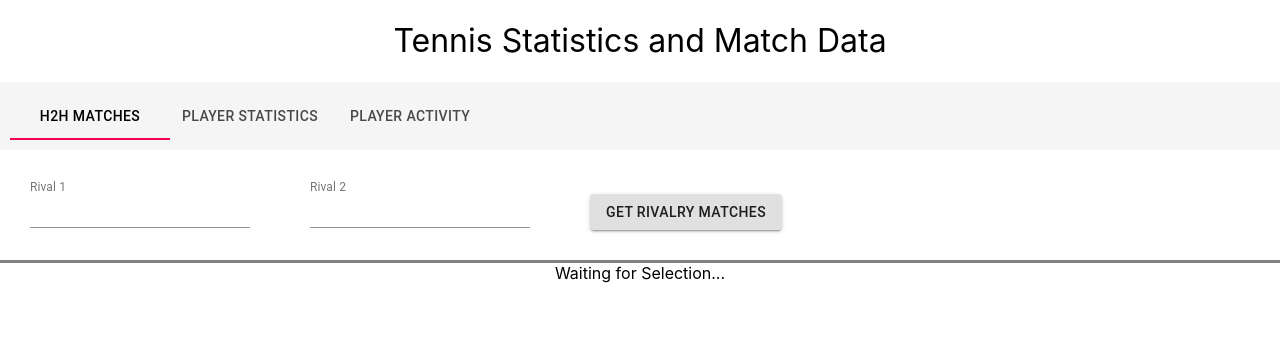
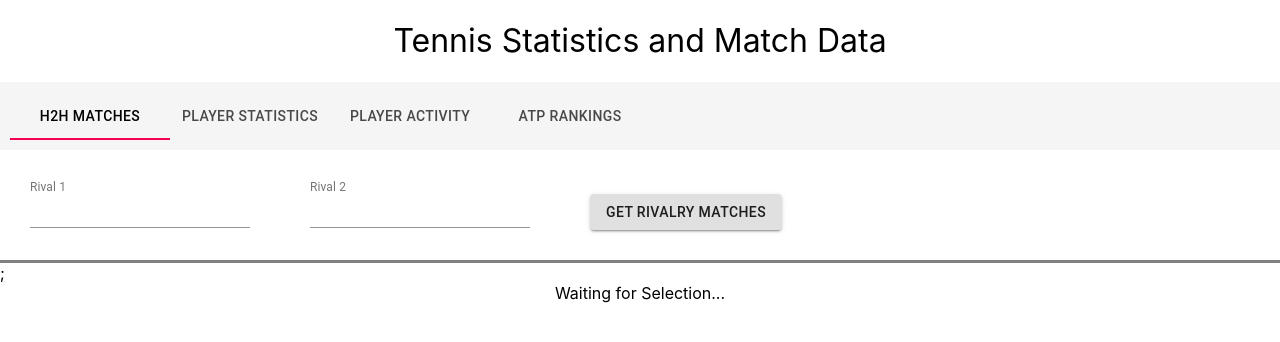
Before and after one commit to gabrielLlanes/tennis-api-frontend, a React (Create React App) app: page / in a window 1280 px wide. Shown: the top 342 px of the page. Built offline with nearby package versions, Linux system fonts and the light colour scheme.

Commit message:
rankings added

```diff
--- a/src/App.js
+++ b/src/App.js
@@ -6,10 +6,11 @@ import TennisService from './services/tennisService';
 import Rivalry from './components/Rivalry';
 import PlayerStats from './components/PlayerStats';
 import PlayerActivity from './components/PlayerActivity';
+import Rankings from './components/Rankings';
 
 function App() {
   const [currFunction, setCurrFunction] = useState(1);
-  const [show, setShow] = useState({rivalry:false, indStats:false, indActivity:false});
+  const [show, setShow] = useState({rivalry:false, indStats:false, indActivity:false, rankings:false});
 
   const [rivalry, setRivalry] = useState({p1:"", p2:""});
   const [rivalryData, setRivalryData] = useState([]);
@@ -20,10 +21,12 @@ function App() {
   const [activityPlayer, setActivityPlayer] = useState("");
   const [activity, setActivity] = useState([]);
 
+  const [rankings, setRankings] = useState([]);
+
   const handleTabChange = (event, value) => {
     setCurrFunction(value)
-    setShow({rivalry:false, indStats:false, indActivity:false});
-    setRivalry({p1:'', p2:''});setRivalryData([]);setStatsPlayer('');setStats({});setActivityPlayer('');setActivity([]);
+    setShow({rivalry:false, indStats:false, indActivity:false, rankings:false});
+    setRivalry({p1:'', p2:''});setRivalryData([]);setStatsPlayer('');setStats({});setActivityPlayer('');setActivity([]);setRankings([]);
   }
 
 
@@ -32,7 +35,7 @@ function App() {
     TennisService.getH2HData(rivalry).then(response => {
       console.log(response);
       setRivalryData(response.data);
-      setShow({rivalry:true, indStats:false, indActivity:false});
+      setShow({rivalry:true, indStats:false, indActivity:false, rankings:false});
     })
   }
 
@@ -41,7 +44,7 @@ function App() {
     TennisService.getPlayerStats(statsPlayer).then(response => {
       console.log(response);
       setStats(response.data);
-      setShow({rivalry:false, indStats:true, indActivity:false});
+      setShow({rivalry:false, indStats:true, indActivity:false, rankings:false});
     })
   }
 
@@ -50,9 +53,16 @@ function App() {
     TennisService.getPlayerActivity(activityPlayer).then(response => {
       console.log(response);
       setActivity(response.data);
-      setShow({rivalry:false, indStats:false, indActivity:true});
+      setShow({rivalry:false, indStats:false, indActivity:true, rankings:false});
     })
+  }
 
+  const handleRankingsSelection = (event) => {
+    event.preventDefault();
+    TennisService.getRankings().then(response => {
+      setRankings(response.data);
+      setShow({rivalry:false, indStats:false, indActivity:false, rankings:true})
+    })
   }
 
   const handleP1Change = (event) => {
@@ -80,6 +90,7 @@ function App() {
             <Tab label="H2H Matches" value={1}></Tab>
             <Tab label="Player Statistics" value={2}></Tab>
             <Tab label="Player Activity" value={3}></Tab>
+            <Tab label="ATP Rankings" value={4} onClick={handleRankingsSelection}></Tab>
           </Tabs>
       </div>
 
@@ -121,7 +132,8 @@ function App() {
         <span style={{display:"inline-flex", paddingLeft:"30px"}}><Button variant="contained" type="submit">Get Player Activity</Button></span>
         </div>
         </form>
-      </div> : "No selection"}
+      </div> : currFunction == 4 ?
+      <div> </div> : "no selection"};
 
       {show.rivalry ?
 
@@ -134,7 +146,11 @@ function App() {
       <PlayerStats playerStats={stats}/>
        : show.indActivity ?
 
-      <PlayerActivity playerActivity={activity}/> :
+      <PlayerActivity playerActivity={activity}/>
+
+      : show.rankings ?
+
+      <Rankings rankings={rankings}/> :
 
       <div style={{textAlign:'center'}}>Waiting for Selection...</div>}
     </div>
--- a/src/services/tennisService.js
+++ b/src/services/tennisService.js
@@ -17,4 +17,8 @@ const getPlayerActivity = (playerName) => {
     return axios.get(`${baseUrl}/playeractivity`, {params: {['Player Name']:playerName}})
 }
 
-export default {getH2HData, getPlayerNames, getPlayerStats, getPlayerActivity}
+const getRankings = () => {
+    return axios.get(`${baseUrl}/rankings`)
+}
+
+export default {getH2HData, getPlayerNames, getPlayerStats, getPlayerActivity, getRankings}
```
